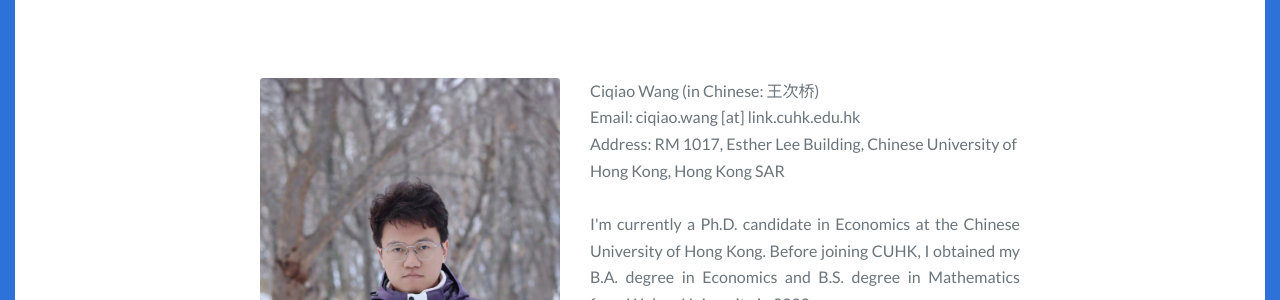
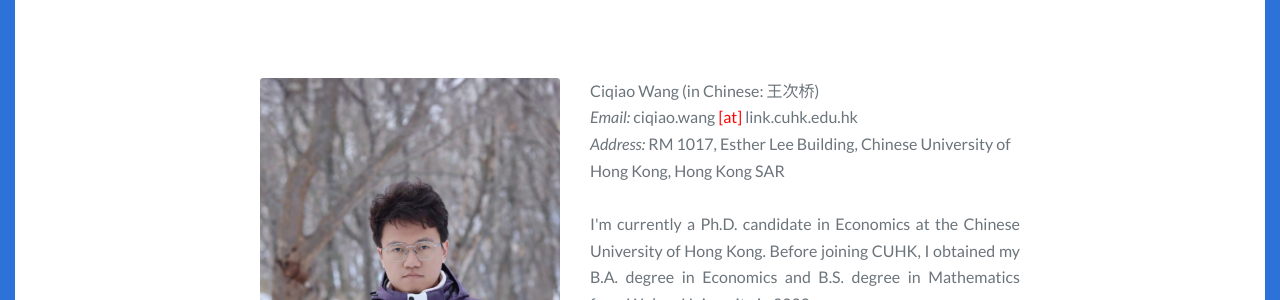
Before and after one commit to ciqiaowang/ciqiaowang.github.io, a Jekyll site: the page built from index.html, in a window 1280 px wide. Shown: the part 170-470 px from the top of the page. Built offline with Jekyll 4.4.1, drawn with Linux system fonts in a browser that asks for light colours; the list of posts is cut into pages by our own code; some of the changed lines change nothing that is shown.

Commit message:
Update index.html

```diff
--- a/index.html
+++ b/index.html
@@ -35,8 +35,8 @@ feature_image:
         <div class="texts">
             <p align="left">
                 Ciqiao Wang (in Chinese: 王次桥) <br/>
-                Email: ciqiao.wang [at] link.cuhk.edu.hk <br/>
-                Address: RM 1017, Esther Lee Building, Chinese University of Hong Kong, Hong Kong SAR
+                <i>Email:</i> ciqiao.wang <font color="red">[at]</font> link.cuhk.edu.hk <br/>
+                <i>Address:</i> RM 1017, Esther Lee Building, Chinese University of Hong Kong, Hong Kong SAR
             </p>
             <p align="justify">
                 I'm currently a Ph.D. candidate in Economics at the Chinese University of Hong Kong. Before joining CUHK, I obtained my B.A. degree in Economics and B.S. degree in Mathematics from Wuhan University in 2020.
```
